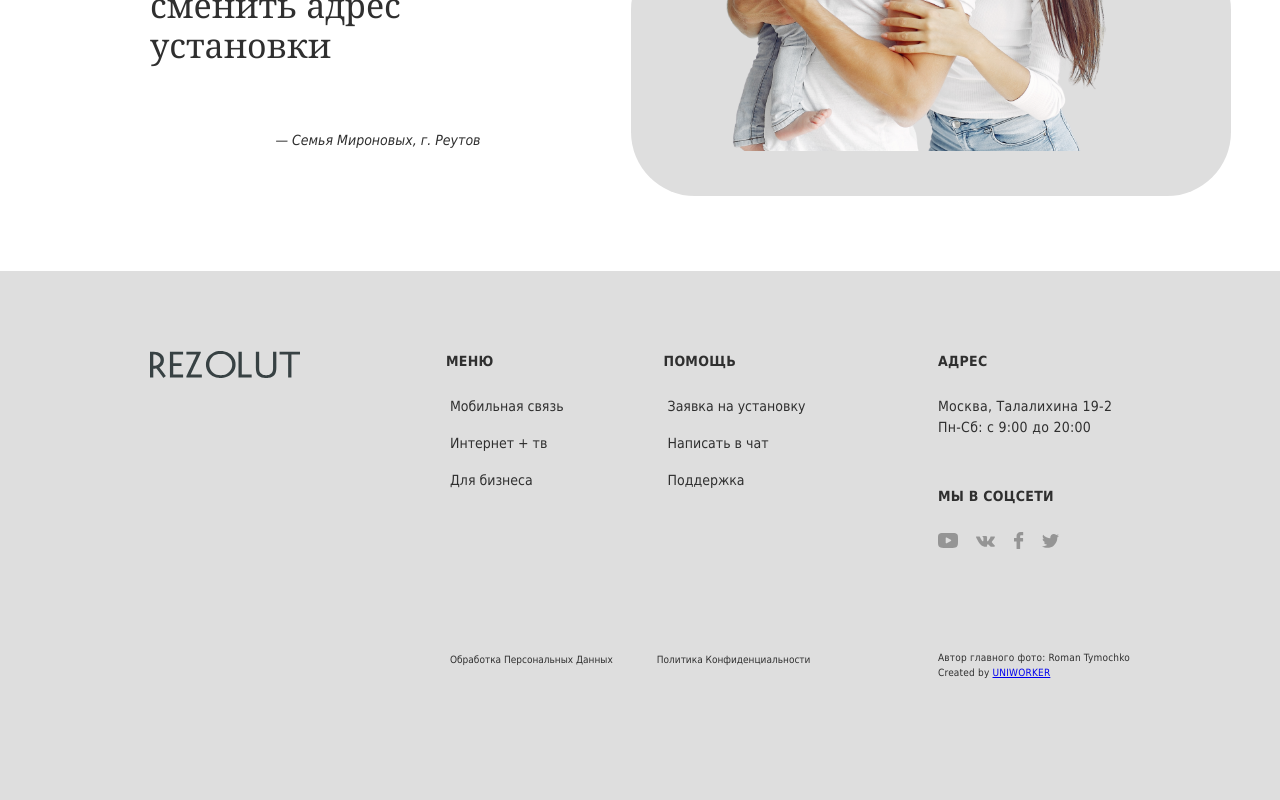
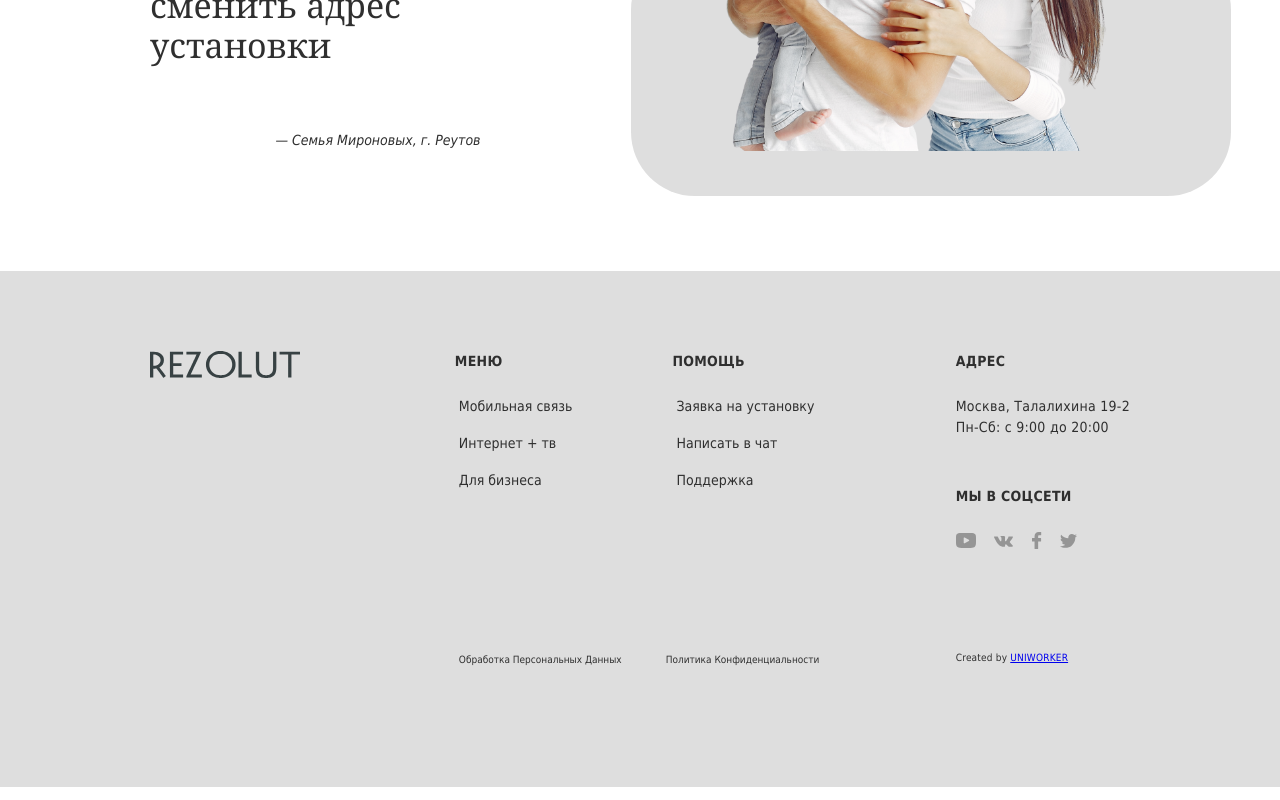
Before and after one commit to Uniworker/resolut, a website built with Parcel: page index.html in a window 1280 px wide. Shown: the part 3207-4007 px from the top of the page. Built offline with nearby package versions, Linux system fonts and the light colour scheme.

Commit message:
Update index.html

```diff
--- a/index.html
+++ b/index.html
@@ -359,7 +359,6 @@
 </span></a>
             </div>
             <hr>
-            <p class="footer__copyright">Автор главного фото: Roman Tymochko</p>
             <p class="footer__copyright">Created by <a href="https://www.youtube.com/channel/UC-ii73NUvqnJhGpieMlMstQ" target="_blank" title="Follow me:)">UNIWORKER</a>
   </p>
           </div>
```
